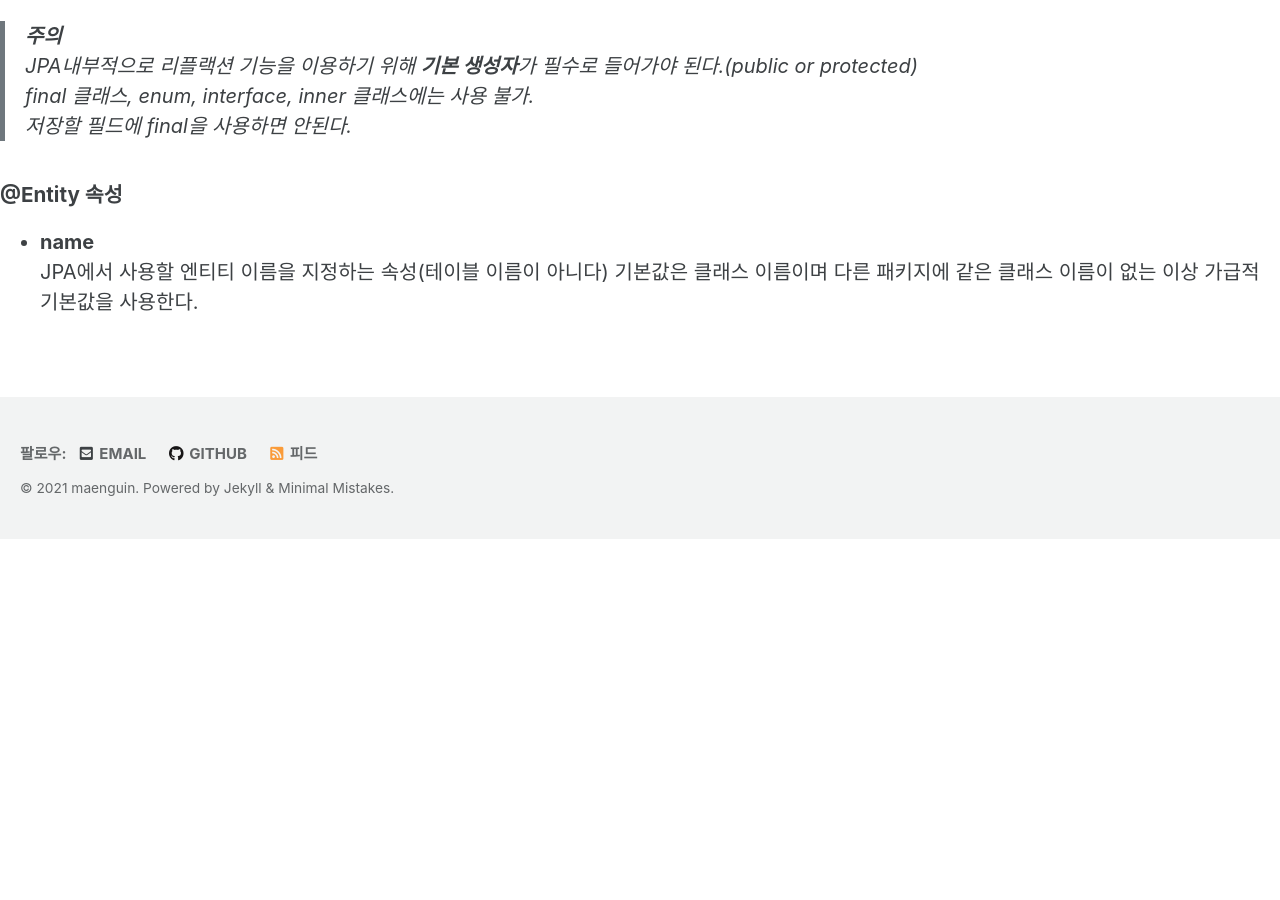
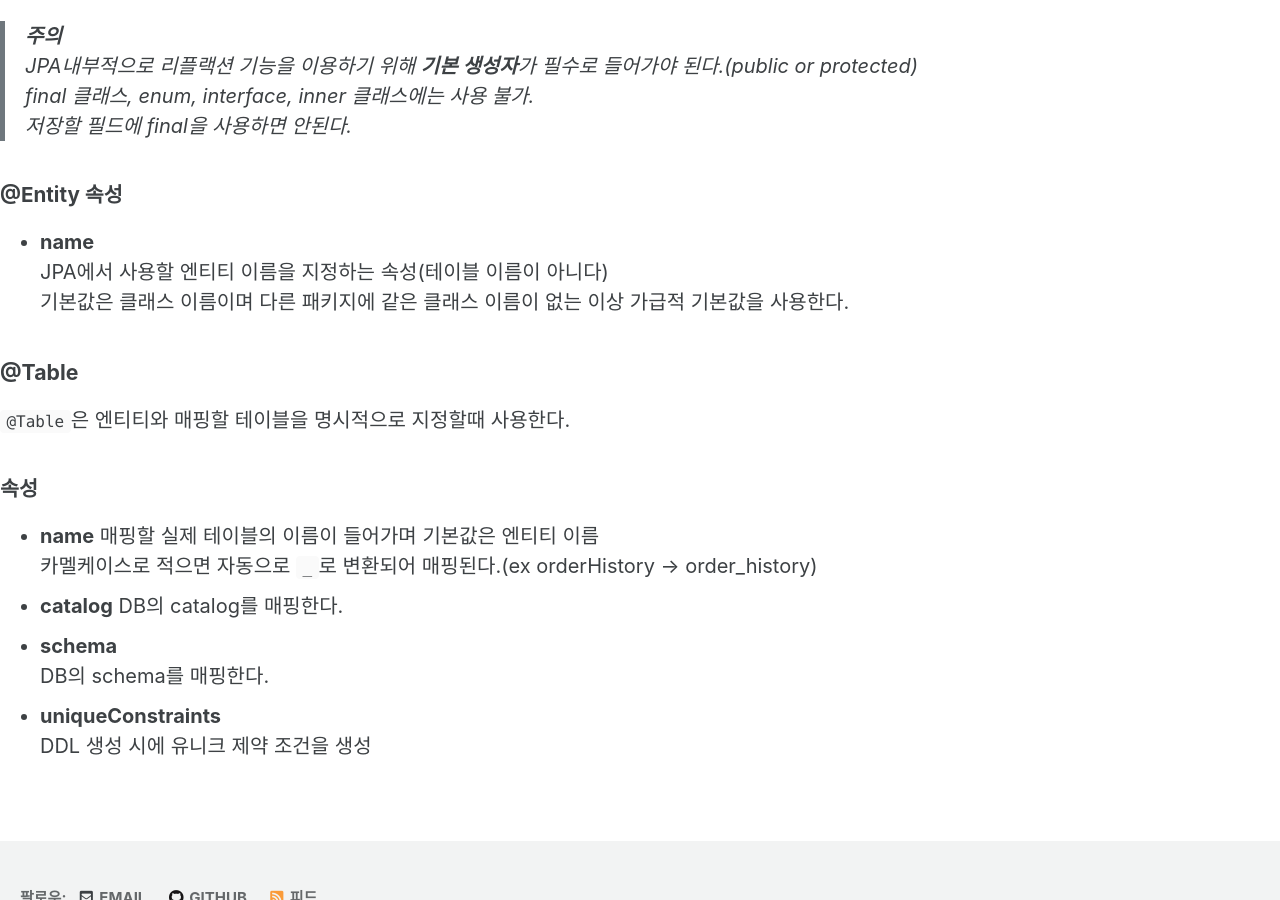
Before and after one commit to maenguin/maenguin.github.io, a Jekyll site: the page built from private/2020-12-31-jpa-basic.md, in a window 1280 px wide and 900 px high, scrolled down 7554 px. Built offline with Jekyll 4.4.1, drawn with Linux system fonts in a browser that asks for light colours; cached includes are drawn as plain includes; our own code applies the rules of GitHub Pages for plain Markdown files; before the commit the page ends 8093 px from its top, so only the background shows below that.

Commit message:
Update 2020-12-31-jpa-basic.md

```diff
--- a/private/2020-12-31-jpa-basic.md
+++ b/private/2020-12-31-jpa-basic.md
@@ -253,3 +253,16 @@ final 클래스, enum, interface, inner 클래스에는 사용 불가.
 * **name**
   JPA에서 사용할 엔티티 이름을 지정하는 속성(테이블 이름이 아니다)
   기본값은 클래스 이름이며 다른 패키지에 같은 클래스 이름이 없는 이상 가급적 기본값을 사용한다.
+
+#### @Table
+`@Table`은 엔티티와 매핑할 테이블을 명시적으로 지정할때 사용한다.
+##### 속성
+* **name**
+  매핑할 실제 테이블의 이름이 들어가며 기본값은 엔티티 이름
+  카멜케이스로 적으면 자동으로 `_`로 변환되어 매핑된다.(ex orderHistory -> order_history)
+* **catalog**
+  DB의 catalog를 매핑한다.
+* **schema**
+  DB의 schema를 매핑한다.
+* **uniqueConstraints**
+  DDL 생성 시에 유니크 제약 조건을 생성
```
